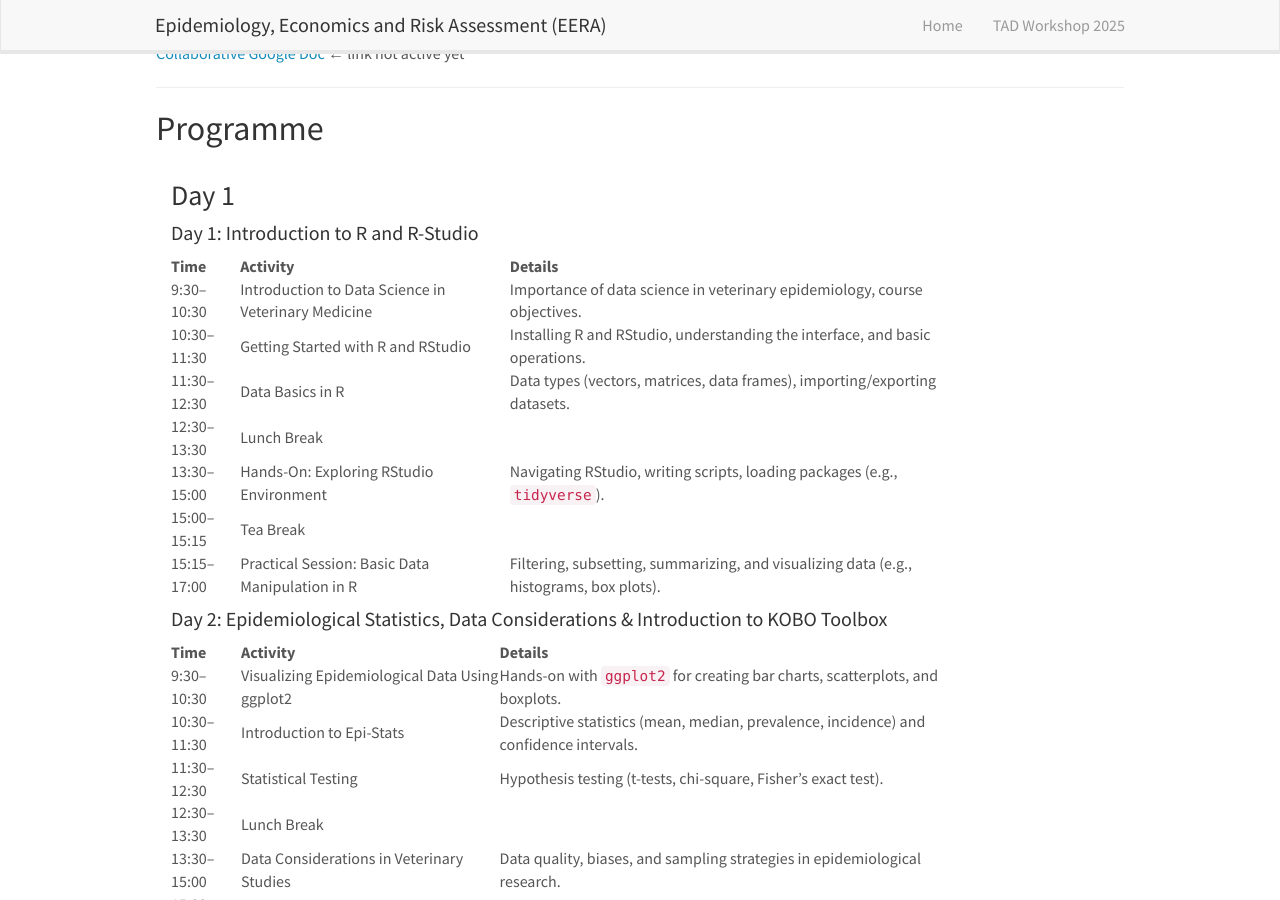
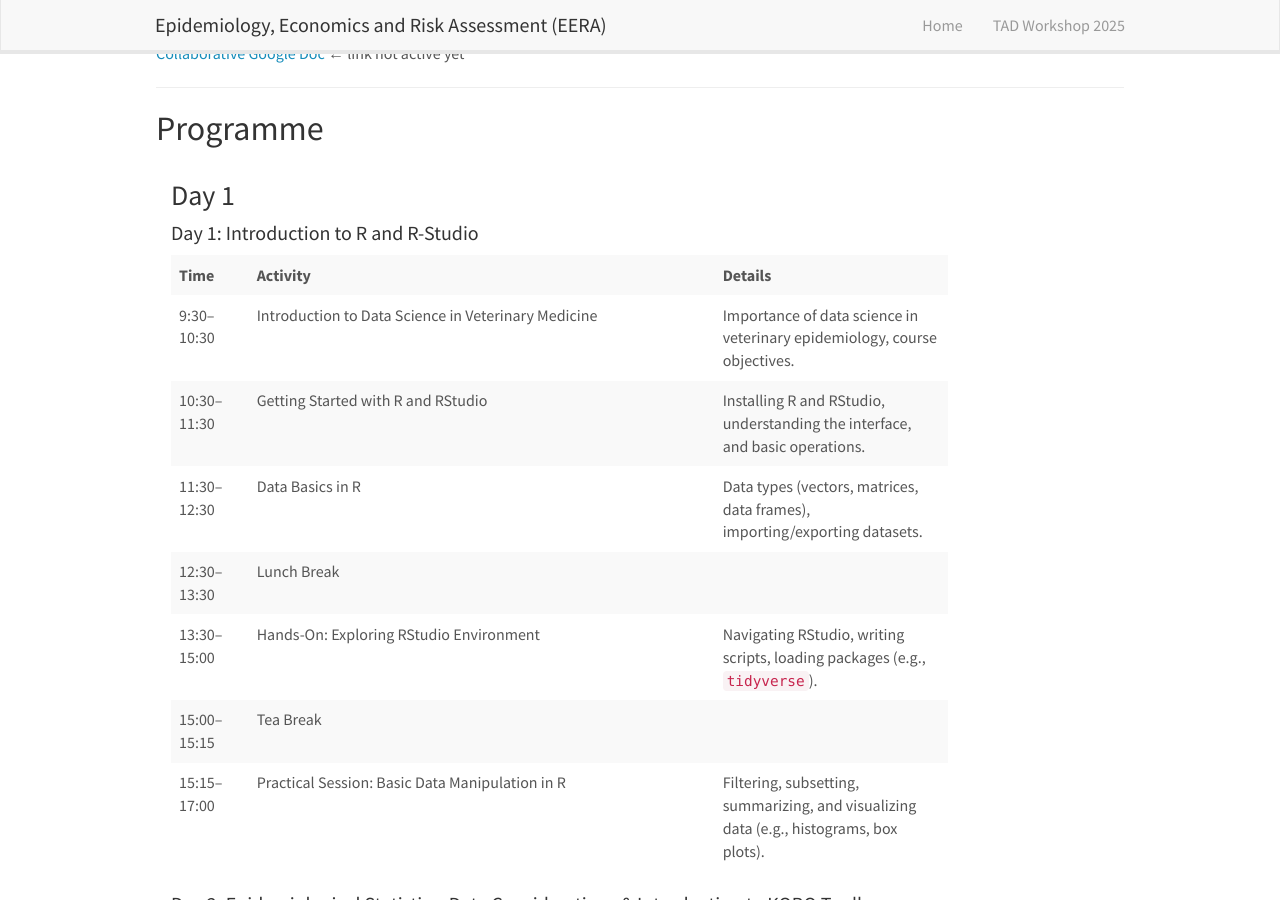
Before and after one commit to EERA-Edinburgh/eera-edinburgh.github.io, a Jekyll site: the page built from _pages/tad-workshop-ghana-2025.md, in a window 1280 px wide and 900 px high, scrolled down 1195 px. Built offline with Jekyll 4.4.1, drawn with Linux system fonts in a browser that asks for light colours; nearby versions of some CDN libraries; comment, search, counter and statistics services are not loaded.

Commit message:
add table class to timetable

```diff
--- a/_pages/tad-workshop-ghana-2025.md
+++ b/_pages/tad-workshop-ghana-2025.md
@@ -85,7 +85,7 @@ By fostering local expertise and reducing reliance on external support, this wor
 
 
 <h4>Day 1: Introduction to R and R-Studio</h4>
-<table>
+<table class="table table-striped">
     <tr><th>Time</th><th>Activity</th><th>Details</th></tr>
     <tr><td>9:30–10:30</td>
         <td>Introduction to Data Science in Veterinary Medicine</td>
@@ -124,7 +124,7 @@ By fostering local expertise and reducing reliance on external support, this wor
 </table>
 
 <h4>Day 2: Epidemiological Statistics, Data Considerations & Introduction to KOBO Toolbox</h4>
-<table>
+<table class="table table-striped">
     <tr>
         <th>Time</th>
         <th>Activity</th>
@@ -168,7 +168,7 @@ By fostering local expertise and reducing reliance on external support, this wor
 </table>
 
 <h4>Day 3: Analysis of Movement Networks</h4>
-<table>
+<table class="table table-striped">
     <tr>
         <th>Time</th>
         <th>Activity</th>
@@ -212,7 +212,7 @@ By fostering local expertise and reducing reliance on external support, this wor
 </table>
 
 <h4>Day 4: Introduction to Mathematical Modelling, Disease Networks & Control</h4>
-<table>
+<table class="table table-striped">
     <tr>
         <th>Time</th>
         <th>Activity</th>
```
